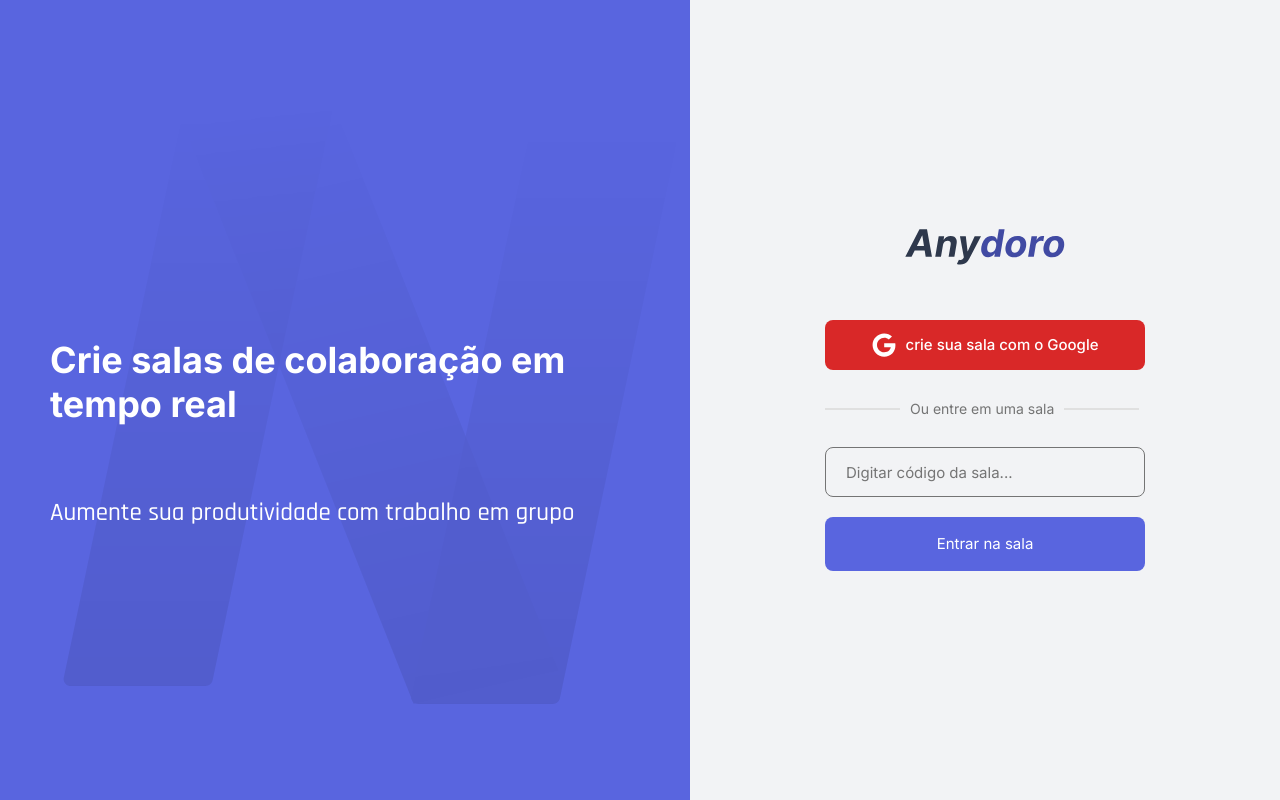
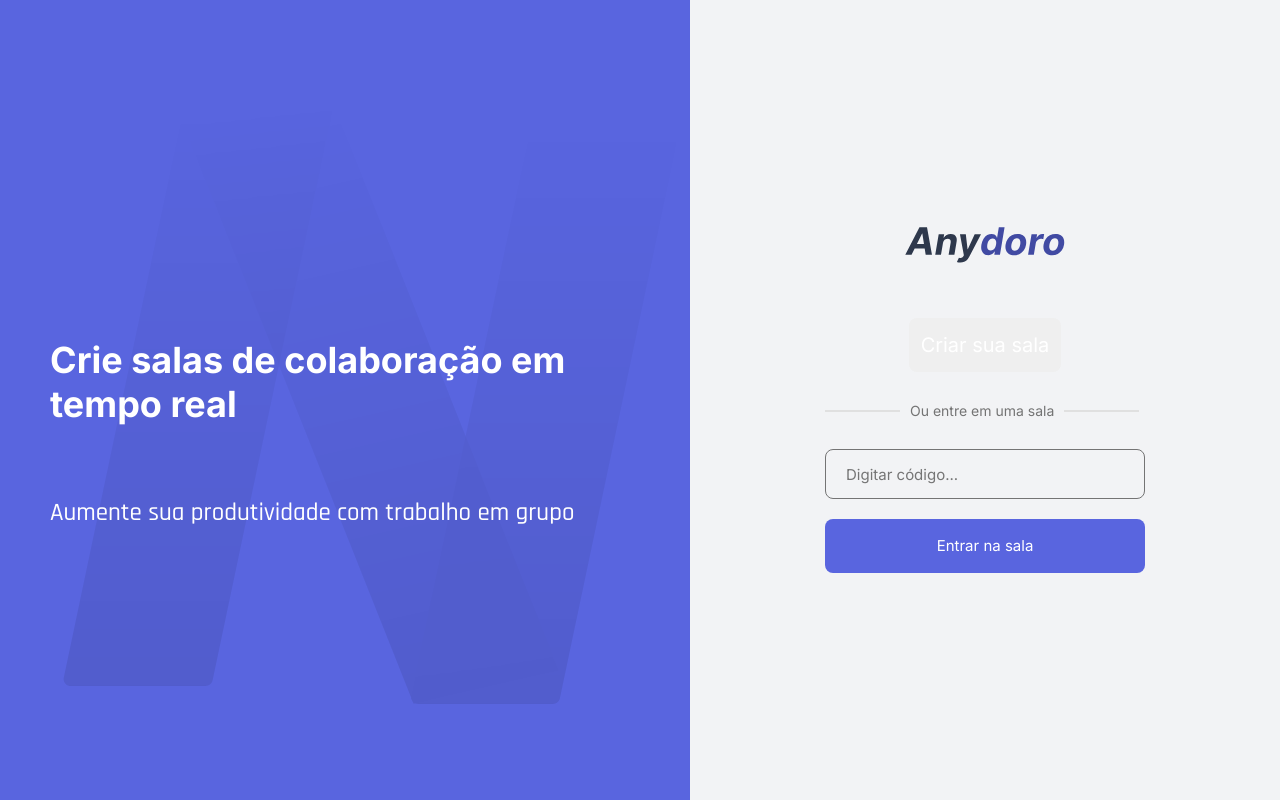
Before and after one commit to Ed-Games/anydoro, a Next.js app: page / in a window 1280 px wide. Built offline with nearby package versions, Linux system fonts and the light colour scheme; no server answers.

Commit message:
update: changed home page to only have the create room or enter room buttons, not having the login button. and redirect to the login page if there is no user, sending as query param the redirect url that the login page must use to redirect the user after login

```diff
--- a/src/pages/index.tsx
+++ b/src/pages/index.tsx
@@ -6,28 +6,32 @@ import Head from "next/head";
 import Router from "next/router";
 import { MouseEvent } from "react";
 import { Formik } from "formik";
-import { FaGoogle } from "react-icons/fa";
 import { Presentation } from "../components/presentation";
 import { useAuth } from "../hooks/useAuth";
 import { codeSchema } from "../validators/roomCodeSchema";
 
 const Home: NextPage = () => {
-  const { signInWithGoogle, user } = useAuth();
+  const { user } = useAuth();
 
   const handleCreateNewRoom = async (
     e: MouseEvent<HTMLButtonElement, globalThis.MouseEvent>
   ) => {
     e.preventDefault();
     try {
-      if (!user) await signInWithGoogle();
-      Router.push("/rooms/new");
+      if (!user) {
+        Router.push("/login?redirect_to=/rooms/new");
+      } else {
+        Router.push("/rooms/new");
+      }
     } catch (error) {
       return;
     }
   };
 
   const handleJoinRoom = async (code: string) => {
-    if (!user) await signInWithGoogle();
+    if (!user) {
+      Router.push(`/login?redirect_to=/rooms/${code}`);
+    }
     Router.push(`/rooms/${code}`);
   };
 
@@ -46,11 +50,9 @@ const Home: NextPage = () => {
         <button
           type="button"
           title="Criar nova sala"
-          className={styles.googleButton}
           onClick={handleCreateNewRoom}
         >
-          <FaGoogle size={24} />
-          crie sua sala com o Google
+          Criar sua sala
         </button>
 
         <div className={styles.divider}>
@@ -66,7 +68,7 @@ const Home: NextPage = () => {
           {({ handleChange, handleSubmit, errors, touched }) => (
             <form onSubmit={handleSubmit}>
               <input
-                placeholder="Digitar código da sala..."
+                placeholder="Digitar código..."
                 name="code"
                 onChange={handleChange}
               />
```
